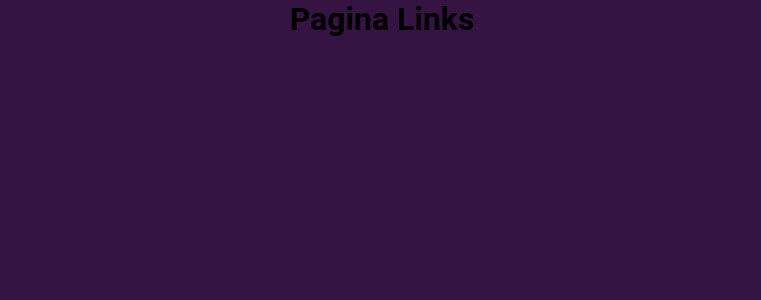
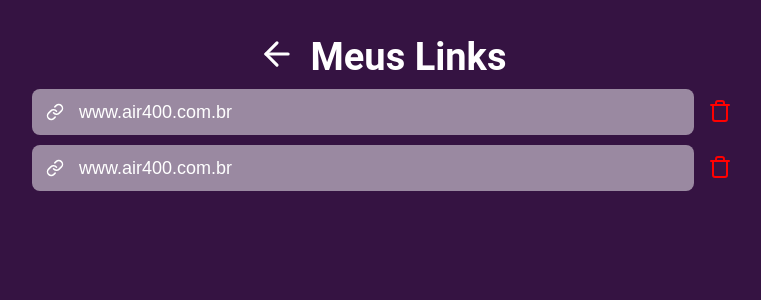
Before and after one commit to Gill3s0x01/my-link, a React (Create React App) app: page /links in a window 1280 px wide. Shown: the top 300 px of the page, without its empty margins (258-1019 px from the left). Built offline with nearby package versions, Linux system fonts and the light colour scheme.

Commit message:
feat: createded page links

```diff
--- /dev/null
+++ b/src/components/Menu/index.js
@@ -0,0 +1,15 @@
+import './menu.css'
+import { FiLink } from 'react-icons/fi'
+
+export default function Menu() {
+  return (
+    <div className="menuContainer">
+      <div className="menuItem">
+        <button className="menuButton">
+          <FiLink className="menuItemIcon" />
+          Links
+        </button>
+      </div>
+    </div>
+  )
+}
--- a/src/pages/Home/index.js
+++ b/src/pages/Home/index.js
@@ -1,5 +1,6 @@
 import { FiLink } from 'react-icons/fi'
 import './home.css'
+import Menu from '../../components/Menu'
 
 export default function Home() {
   return (
@@ -16,6 +17,7 @@ export default function Home() {
         </div>
         <button>Gerar link</button>
       </div>
+      <Menu />
     </div>
   )
 }
--- a/src/pages/Links/index.js
+++ b/src/pages/Links/index.js
@@ -1,7 +1,35 @@
+import './links.css'
+import { Link } from 'react-router-dom'
+import { FiArrowLeft, FiLink, FiTrash } from 'react-icons/fi'
+
 export default function Links() {
   return (
-    <div>
-      <h1>Pagina Links</h1>
+    <div className="linksContainer">
+      <div className="linkHeader">
+        <Link to="/">
+          <FiArrowLeft className="linkHeaderIcon" />
+        </Link>
+        <h1>Meus Links</h1>
+      </div>
+      <div className="linksItem">
+        <button className="link">
+          <FiLink className="linksItemIcon" />
+          www.air400.com.br
+        </button>
+        <button className="delete">
+          <FiTrash className="linksTrashIcon" />
+        </button>
+      </div>
+
+      <div className="linksItem">
+        <button className="link">
+          <FiLink className="linksItemIcon" />
+          www.air400.com.br
+        </button>
+        <button className="delete">
+          <FiTrash className="linksTrashIcon" />
+        </button>
+      </div>
     </div>
   )
 }
--- /dev/null
+++ b/src/pages/Links/links.css
@@ -0,0 +1,103 @@
+.linksContainer {
+  display: flex;
+  flex-direction: column;
+  align-items: center;
+  justify-content: center;
+  margin: 35px auto 0 auto;
+  max-width: 1800px;
+}
+
+.linkHeader {
+  display: flex;
+  flex-direction: row;
+}
+
+.linkHeader svg {
+  font-size: 38px;
+  color: #fff;
+  margin-right: 15px;
+}
+
+.linkHeader h1 {
+  font-size: 38px;
+  color: #fff;
+}
+
+.linksItem {
+  width: 700px;
+  display: flex;
+  flex-direction: row;
+  align-items: center;
+  margin-top: 10px;
+}
+
+.linksItem:last-child {
+  margin-bottom: 18px;
+}
+
+.linksItemIcon {
+  font-size: 18px;
+  color: #fff;
+}
+
+.link {
+  width: 100%;
+  min-width: 80%;
+  height: 46px;
+  background-color: rgb(255, 255, 255, 0.5);
+  border: 0;
+  color: #fff;
+  display: flex;
+  border-radius: 8px;
+  align-items: center;
+  padding: 0 14px;
+  margin-right: 14px;
+  padding: 0 14px;
+  font-size: 18px;
+  white-space: nowrap;
+  overflow: hidden;
+  text-overflow: ellipsis;
+}
+
+.link svg {
+  margin-right: 15px;
+}
+
+.delete {
+  background-color: transparent;
+  border: 0;
+}
+
+.linksTrashIcon {
+  font-size: 24px;
+  color: rgb(255, 0, 0);
+}
+
+@media (max-width: 720px) {
+  .linksContainer {
+    width: 85%;
+  }
+  .Logo h1 {
+    font-size: 40px;
+  }
+
+  .linksItem {
+    width: 100%;
+  }
+
+  .link {
+    width: 100%;
+    white-space: nowrap;
+    overflow: hidden;
+    text-overflow: ellipsis;
+  }
+  .linksTrashIcon {
+    font-size: 30px;
+  }
+}
+
+@media (max-width: 620px) {
+  .link svg {
+    display: none;
+  }
+}
```
Also changed, not shown: public/capa.png (added), public/notfound.png (added), src/components/Menu/menu.css (added).
